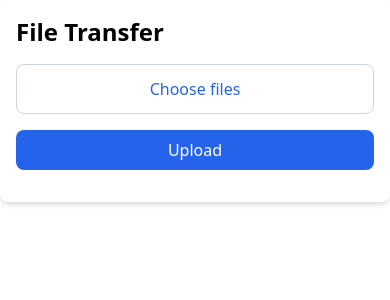
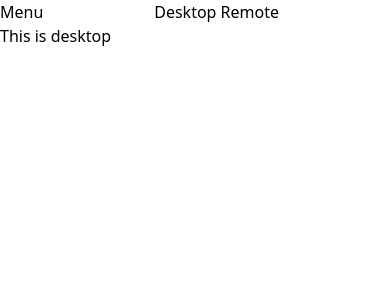
Before and after one commit to Bhavye2003Developer/remotely, a React (Vite) app in the folder client/: page / in a window 390 px wide. Shown: the top 300 px of the page. Built offline with nearby package versions, Linux system fonts and the light colour scheme; no server answers.

Commit message:
seprated for browser and mobile

```diff
--- a/client/package.json
+++ b/client/package.json
@@ -12,6 +12,7 @@
   "dependencies": {
     "axios": "^1.7.2",
     "react": "^18.2.0",
+    "react-device-detect": "^2.2.3",
     "react-dom": "^18.2.0",
     "vite-plugin-svgr": "^4.2.0"
   },
--- /dev/null
+++ b/client/src/components/Browser/BroswserHeader.jsx
@@ -0,0 +1,12 @@
+const BrowserHeader = () => {
+  return (
+    <div>
+      <div className="flex">
+        <h3 className="">Menu</h3>
+        <h3 className="w-full text-center">Desktop Remote</h3>
+      </div>
+    </div>
+  );
+};
+
+export default BrowserHeader;
--- a/client/src/components/Home.jsx
+++ b/client/src/components/Home.jsx
@@ -1,8 +1,10 @@
 import { useEffect, useState } from "react";
-import FullScreen from "./FullScreen";
-import Touchpad from "./Touchpad";
-import Keyboard from "./Keyboard";
-import FileTransfer from "./FileTransfer";
+import FullScreen from "./Mobile/FullScreen";
+import Touchpad from "./Mobile/Touchpad";
+import FileTransfer from "./Mobile/FileTransfer";
+import Header from "./Mobile/Header";
+import { BrowserView, MobileView } from "react-device-detect";
+import BrowserHeader from "./Browser/BroswserHeader";
 
 const Home = () => {
   const [socket, setSocket] = useState(null);
@@ -23,10 +25,20 @@ const Home = () => {
   if (!socket) return <div>Loading...</div>;
   return (
     <div className="w-full h-full">
-      {/* <Touchpad socket={socket} />
-      <FullScreen />
-      <Keyboard socket={socket} /> */}
-      <FileTransfer />
+      <MobileView>
+        <div>
+          <Touchpad socket={socket} />
+          <Header />
+          {/* <FullScreen /> */}
+          {/* <FileTransfer /> */}
+        </div>
+      </MobileView>
+      <BrowserView>
+        <BrowserHeader />
+        <div>
+          <h1>This is desktop</h1>
+        </div>
+      </BrowserView>
     </div>
   );
 };
--- a/client/src/components/FileTransfer.jsx
+++ b/client/src/components/Mobile/FileTransfer.jsx
@@ -1,5 +1,5 @@
 import { useState } from "react";
-import file_transfer from "../utils/file_transfer";
+import file_transfer from "../../utils/file_transfer";
 
 const FileTransfer = () => {
   const [filesToTransfer, setFilesToTransfer] = useState(null);
--- a/client/src/components/FullScreen.jsx
+++ b/client/src/components/Mobile/FullScreen.jsx
@@ -1,6 +1,6 @@
 import { useState } from "react";
-import FullscreenSymbol from "../assets/fullscreen-symbol.svg?react";
-import ExitFullscreenSymbol from "../assets/exit-fullscreen-symbol.svg?react";
+import FullscreenSymbol from "../../assets/fullscreen-symbol.svg?react";
+import ExitFullscreenSymbol from "../../assets/exit-fullscreen-symbol.svg?react";
 
 const FullScreen = () => {
   const [isFullScreen, setIsFullScreen] = useState(false);
--- /dev/null
+++ b/client/src/components/Mobile/Header.jsx
@@ -0,0 +1,12 @@
+const Header = () => {
+  return (
+    <div>
+      <div className="flex">
+        <h3 className="">Menu</h3>
+        <h3 className="w-full text-center">Desktop Remote</h3>
+      </div>
+    </div>
+  );
+};
+
+export default Header;
--- a/client/src/components/Keyboard.jsx
+++ b/client/src/components/Mobile/Keyboard.jsx
@@ -1,5 +1,5 @@
 import { useEffect, useRef, useState } from "react";
-import KeyboardSymbol from "../assets/keyboard-symbol.svg?react";
+import KeyboardSymbol from "../../assets/keyboard-symbol.svg?react";
 
 const Keyboard = ({ socket }) => {
   const [inputText, setInputText] = useState("");
--- a/client/src/components/Touchpad.jsx
+++ b/client/src/components/Mobile/Touchpad.jsx
@@ -1,6 +1,7 @@
 import { useEffect, useState, useRef } from "react";
 import axios from "axios";
-import { getHypotenuse } from "../utils/geo";
+import { getHypotenuse } from "../../utils/geo";
+import Keyboard from "./Keyboard";
 
 const Touchpad = ({ socket }) => {
   const [pointerCoordinates, setPointerCoordinates] = useState([-1, -1]);
@@ -64,10 +65,10 @@ const Touchpad = ({ socket }) => {
 
   return (
     <div className="flex flex-col items-center justify-center h-full w-full p-4">
-      <h2 className="text-2xl font-semibold mb-4">Touchpad</h2>
-      <div className="w-full max-w-sm">
+      <h2 className="text-3xl font-bold mb-6">Touchpad</h2>
+      <div className="w-full max-w-md">
         <canvas
-          className="bg-neutral-700 w-full h-96 rounded-lg shadow-lg"
+          className="bg-gray-800 w-full h-96 rounded-lg shadow-lg"
           ref={canvasRef}
           onTouchMove={(e) => {
             const x2 = e.changedTouches[0].clientX;
@@ -85,17 +86,20 @@ const Touchpad = ({ socket }) => {
         <div className="flex w-full mt-4">
           <button
             onClick={() => setIsButtonClicked(1)}
-            className="w-1/2 bg-gray-600 border border-black hover:bg-gray-800 rounded-l-lg mr-1 h-12 text-white"
+            className="w-1/2 bg-blue-600 hover:bg-blue-700 rounded-l-lg mr-1 h-12 text-white transition-colors duration-300"
           >
             Left Click
           </button>
           <button
             onClick={() => setIsButtonClicked(-1)}
-            className="w-1/2 bg-gray-600 border border-black hover:bg-gray-800 rounded-r-lg h-12 text-white"
+            className="w-1/2 bg-blue-600 hover:bg-blue-700 rounded-r-lg h-12 text-white transition-colors duration-300"
           >
             Right Click
           </button>
         </div>
+      </div>
+      <div className="w-full">
+        <Keyboard socket={socket} />
       </div>
     </div>
   );
```
Also changed, not shown: 1 other file (tests, documents, lock files or other folders).
